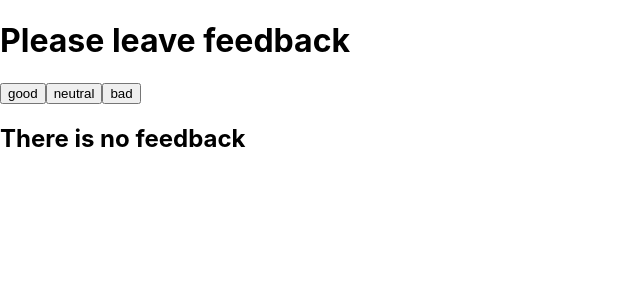
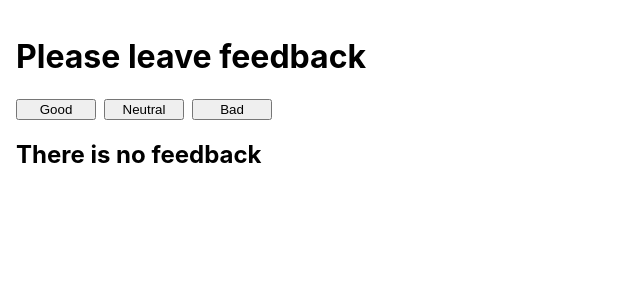
Before and after one commit to InnaUsenko/goit-react-hw-02-feedback, a React (Create React App) app: page / in a window 1280 px wide. Shown: the top 300 px of the page, without its empty margins (0-640 px from the left). Built offline with nearby package versions, Linux system fonts and the light colour scheme.

Commit message:
Refactor: step-4

```diff
--- a/src/components/App.jsx
+++ b/src/components/App.jsx
@@ -41,6 +41,7 @@ class App extends Component {
     let total = this.countTotalFeedback();
     let countPositive = this.countPositiveFeedbackPercentage();
     return (
+      <div style={{ padding: '16px' }}>
         <Section title={'Please leave feedback'}>
           <FeedbackOptions option={Object.keys(this.state)} vote={this.vote} />
           {total > 0 ? (
@@ -55,6 +56,7 @@ class App extends Component {
             <Notification message="There is no feedback" />
           )}
         </Section>
+      </div>
     );
   }
 }
--- a/src/components/FeedbackOptions/FeedbackOptions.jsx
+++ b/src/components/FeedbackOptions/FeedbackOptions.jsx
@@ -1,4 +1,5 @@
 import React, { Component } from 'react';
+import css from './FeedbackOptions.module.css';
 
 class FeedbackOptions extends Component {
   render() {
@@ -6,8 +7,13 @@ class FeedbackOptions extends Component {
       <div>
         {this.props.option.map(elem => {
           return (
-            <button key={elem} id={elem} onClick={this.props.vote}>
-              <span>{elem}</span>
+            <button
+              className={css.btn}
+              key={elem}
+              id={elem}
+              onClick={this.props.vote}
+            >
+              <span className={css.buttonText}>{elem}</span>
             </button>
           );
         })}
--- /dev/null
+++ b/src/components/FeedbackOptions/FeedbackOptions.module.css
@@ -0,0 +1,10 @@
+.btn {
+  margin-right: 8px;
+  width: 80px;
+}
+.buttonText {
+  display: inline-block;
+}
+.buttonText::first-letter {
+  text-transform: capitalize;
+}
```
Lines whose indentation alone changed are shown as unchanged.
